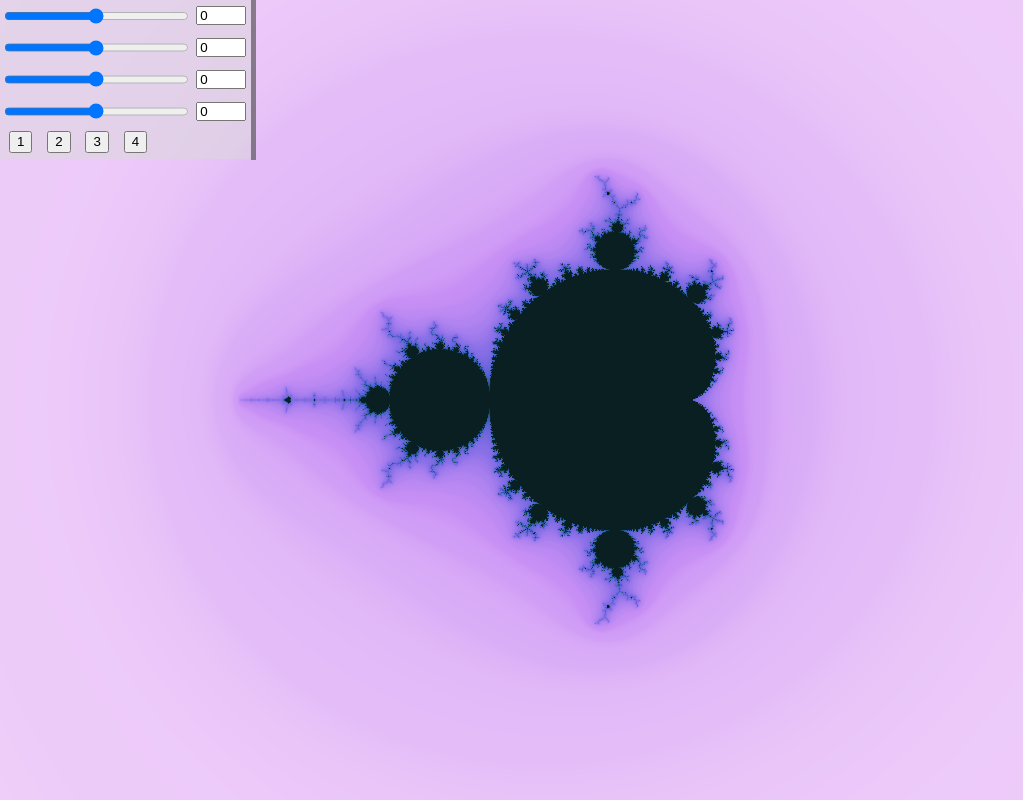
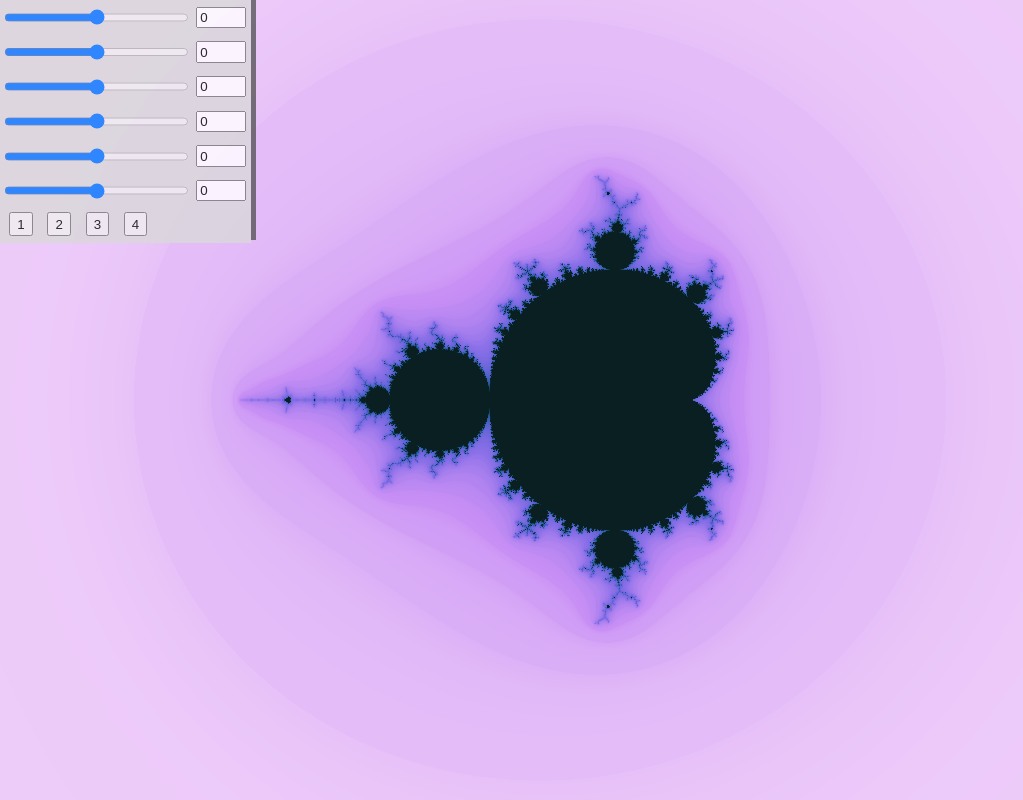
Before and after one commit to AustereTriceratops/escape-fractals, a React (Create React App) app: page / in a window 1280 px wide. Shown: the whole page, without its empty margins (0-1023 px from the left). Built offline with nearby package versions, Linux system fonts and the light colour scheme.

Commit message:
added more parameters

```diff
--- a/src/App.css
+++ b/src/App.css
@@ -6,25 +6,35 @@ div.control_panel {
   display: flex;
   position: absolute;
   width: 20%;
-  height: 20%;
+  height: 30%;
 }
 
 div.body {
   width: 98%;
   height: 100%;
+  opacity: 0.4;
+}
+
+div.body:hover {
+  opacity: 0.8;
 }
 
 div.close {
-  background: #4e4e4ea3;
+  background: #4e4e4e;
+  opacity: 0.75;
   height: 100%;
   width: 2%;
 }
 
+div.close:hover {
+  opacity: 0.9;
+}
+
 div.input_row {
   display: flex;
-  height: 18%;
-  background: #d9d9d97e;
-  padding: 0.6%;
+  height: 13%;
+  background: #d9d9d9;
+  padding: 0.7%;
 }
 
 input[type=range]{
--- a/src/App.tsx
+++ b/src/App.tsx
@@ -7,7 +7,7 @@ import './App.css';
 
 class App extends Component {
   state = {
-    params: [0, 0, 0, 0],
+    params: [0, 0, 0, 0, 0, 0],
     color_scheme: 3,
     controls_hidden: false,
   };
--- a/src/main.ts
+++ b/src/main.ts
@@ -29,6 +29,8 @@ export default class Main {
             b: {type:'float', value: props.b},
             c: {type:'float', value: props.c},
             d: {type:'float', value: props.d},
+            e: {type:'float', value: props.e},
+            f: {type:'float', value: props.f},
         };
 
         this.render = throttle(this.render.bind(this), 20);
@@ -108,6 +110,8 @@ export default class Main {
         this.uniforms.b.value = params[1];
         this.uniforms.c.value = params[2];
         this.uniforms.d.value = params[3];
+        this.uniforms.e.value = params[4];
+        this.uniforms.f.value = params[5];
     }
 
     updateColors(color_scheme: number) {
--- a/src/shader.js
+++ b/src/shader.js
@@ -20,6 +20,8 @@ uniform float a;
 uniform float b;
 uniform float c;
 uniform float d;
+uniform float e;
+uniform float f;
 
 // =================================
 // === COMPLEX NUMBER OPERATIONS ===
@@ -163,15 +165,18 @@ float mandelbrot(vec2 point){
         // ===== RECURRENCE RELATION =====
         // ===============================
         z = z_0_sq + point;
+        z = z + a * z_0_conj + b * z_1_conj + c * z_0_sq * z_1;
+        z = z + d * cm(z_0_sq, z_0) + e * cm(z_0, z_1_conj) + f * cm(z_0_sq, z_1);
+
         //z = z + a * z_1 * x_0_sq + b * z_0 * x_1_sq + c * cm(z_0_sq, z_1) + d * cm(z_0, z_1_conj);
-        z = z + a * z_1_conj + b * cm(z_1, z_0) + c * z_0_sq * z_1 + d * z_0 * z_1_conj;
+        //z = z + a * z_1_conj + b * cm(z_1, z_0) + c * z_0_sq * z_1 + d * z_0 * z_1_conj;
         //z = z + a * z_0_conj + b * z_1_conj + c * cm(z_1, z_0) + d * z_0_sq * z_1;
         //z = z + a * z_0_conj + b * cm(z_0_sq, z_0_conj) + c * cm(z_0_conj, z_0_conj) + d * cm(z_0_sq, z_0);
 
         float z_0_mag = x_0_sq + y_0_sq;
         float z_1_mag = x_1_sq + y_1_sq;
 
-        if(z_0_mag > 12.0){
+        if(z_0_mag > 15.0){
             float frac = (12.0 - z_1_mag) / (z_0_mag - z_1_mag);
             alpha = (float(i) - 1.0 + frac)/200.0; // should be same as max iterations
             break;
```
